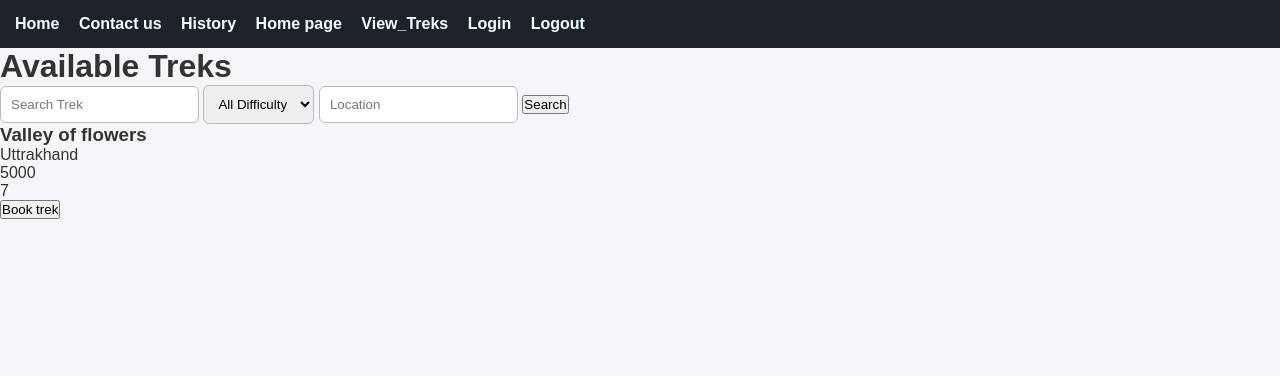
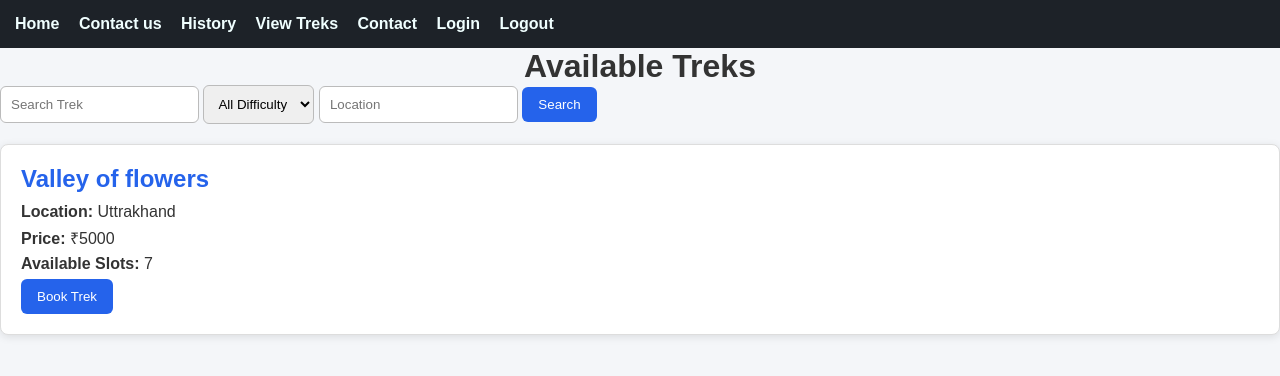
Before and after one commit to 24f2006892/Trekking-Management-Project, a Flask app: page /view_treks in a window 1280 px wide. Shown: the top 376 px of the page. Run offline with Flask 3, Linux system fonts and the light colour scheme; data comes from the database, SQL or seed files in the repository; both versions use the stored data as it was after the commit.

Commit message:
UI improvments and bugs fixing

```diff
--- a/app.py
+++ b/app.py
@@ -71,9 +71,9 @@ def init_db():
     flash("Database Initialized Successfully")
     return redirect("/")
 
-@app.route('/home')
+@app.route('/')
 def home():
-    return "Trekking project"
+    return render_template("home.html")
 
 # Show Bookings
 @app.route("/my_bookings")
@@ -189,7 +189,7 @@ def register():
             if role == "staff":
                 conn.execute("""
                             INSERT INTO staff (name, mobile, assigned_trek, status)
-                            VALUES (?, ?, ?, ?)""", (username,mobile,"Not Assigned","Pending"))
+                            VALUES (?, ?, ?, ?)""", (username, mobile, "Not Assigned", "Pending"))
             conn.commit()
         except:
             conn.close()
@@ -263,28 +263,46 @@ def book_trek(trek_id):
 @app.route("/delete_trek/<int:trek_id>",methods=["POST"])
 def delete_trek(trek_id):
     conn = get_db_connnection()
-    conn.execute("DELETE FROM treks WHERE id = ?",(trek_id))
+    conn.execute("DELETE FROM treks WHERE id = ?",(trek_id,))
     conn.commit()
     conn.close()
     return redirect("/view_treks")
 #Update treks
-@app.route("/update_trek/<int:trek_id>",methods=["GET","POST"])
+@app.route("/update_trek/<int:trek_id>", methods=["GET", "POST"])
 def update_trek(trek_id):
-    if session["user"]!="admin":
+
+    if "user" not in session or session["user"] != "admin":
         return redirect("/login")
+
     conn = get_db_connnection()
-    if request.method=="POST":
+
+    # Get current trek details
+    trek = conn.execute(
+        "SELECT * FROM treks WHERE id = ?",
+        (trek_id,)
+    ).fetchone()
+
+    if request.method == "POST":
+
         name = request.form["name"]
         location = request.form["location"]
         price = request.form["price"]
         slots = request.form["slots"]
 
-    conn.execute("""
-                UPDATE treks SET name = ?, location = ?, price = ?, slots = ?
-                WHERE id = ? """, (name, location, price, slots, trek_id))
-    conn.commit()
+        conn.execute("""
+            UPDATE treks
+            SET name = ?, location = ?, price = ?, slots = ?
+            WHERE id = ?
+        """, (name, location, price, slots, trek_id))
+
+        conn.commit()
+        conn.close()
+
+        flash("Trek Updated Successfully")
+        return redirect("/manage_treks")
+
     conn.close()
-    return redirect("/view_treks")
+    return render_template("update_trek.html", trek=trek)
 
 @app.route("/logout")
 def logout():
--- a/static/css/style.css
+++ b/static/css/style.css
@@ -180,3 +180,54 @@ footer{
     background-color: #f8f8f8;
 
 }
+
+/* Staff Dashboard Buttons */
+
+.staff-links{
+    display:flex;
+    justify-content:center;
+    gap:20px;
+    margin-top:30px;
+    flex-wrap:wrap;
+}
+
+.staff-btn{
+    background:#2563eb;
+    color:white;
+    text-decoration:none;
+    padding:12px 20px;
+    border-radius:8px;
+    min-width:180px;
+    text-align:center;
+    font-weight:bold;
+}
+
+.staff-btn:hover{
+    background:#1d4ed8;
+}
+
+.logout-btn{
+    background:#dc2626;
+}
+
+.logout-btn:hover{
+    background:#b91c1c;
+}
+
+.trek-card{
+    background:white;
+    border:1px solid #ddd;
+    border-radius:8px;
+    padding:20px;
+    margin:20px 0;
+    box-shadow:0 2px 8px rgba(0,0,0,.1);
+}
+
+.trek-card h2{
+    color:#2563eb;
+    margin-bottom:10px;
+}
+
+.trek-card p{
+    margin:6px 0;
+}
--- a/templates/admin_base.html
+++ b/templates/admin_base.html
@@ -17,7 +17,7 @@
         <a href="/admin_dashboard">Dashboard</a>
         <a href="/treks">Add Treks</a>
         <a href="/update_trek">Update Treks</a>
-        <a href="/manage-staff">Manage Staff</a>
+        <a href="/manage_staff">Manage Staff</a>
         <a href="/my_bookings">Manage Bookings</a>
         <a href="/manage_users">Manage Users</a>
         <a href="/manage_treks">Manage Treks</a>
--- a/templates/assign_staff.html
+++ b/templates/assign_staff.html
@@ -9,7 +9,7 @@
 <option value="{{ s['id'] }}">{{ s["name"] }}</option>
 {% endfor %}
 </select>
-<button>Assign</button>
+<button class="sbtn">Assign</button>
 </form>
 
 {% endblock %}
--- a/templates/base.html
+++ b/templates/base.html
@@ -12,9 +12,9 @@
 
         <a href="/my_bookings" style="color: azure; margin-right: 15px;">History</a>
 
-        <a href="/home" style="color: azure; margin-right: 15px;">Home page</a>
+        <a href="/view_treks" style="color: azure; margin-right: 15px;">View Treks</a>
 
-        <a href="/view_treks" style="color: azure; margin-right: 15px;">View_Treks</a>
+        <a href="/contact" style="color: azure; margin-right: 15px;">Contact</a>
 
         <a href="/login" style="color: azure; margin-right: 15px;">Login</a>
 
--- a/templates/contact.html
+++ b/templates/contact.html
@@ -3,7 +3,7 @@
 
     {% block content %}
     <div id="contact-div">
-    <h2 style="text-align: center;">Contact Us</h2> <br><br>
+    <h2 style="text-align: center; margin-top: 15px;">Contact Us</h2> <br><br>
     <p style="font-size: 24px;">For any qeuries and questions , you can contact on provided email</p>
     <p style="font-size: 24px;">Email : tracking123@gmail.com</p>
 
--- a/templates/manage_treks.html
+++ b/templates/manage_treks.html
@@ -21,17 +21,17 @@
 <td>{{trek["slots"]}}</td>
 <td>
 
-<a href="/update_trek/{{trek['id']}}">Edit</a>
+<a href="/update_trek/{{trek['id']}}" class="sbtn">Edit</a>
 |
 <form
 action="/delete_trek/{{trek['id']}}"
 method="POST"
 style="display:inline;">
-<button>Delete</button>
+<button class="sbtn">Delete</button>
 
 </form>
 |
-<a href="/assign_staff/{{trek['id']}}">Assign Staff</a>
+<a href="/assign_staff/{{trek['id']}}" class="sbtn">Assign Staff</a>
 </td>
 </tr>
 {% endfor %}
--- a/templates/staff_bookings.html
+++ b/templates/staff_bookings.html
@@ -2,6 +2,7 @@
 <html>
 <head>
     <title>My Bookings</title>
+    <link rel="stylesheet" href="{{ url_for('static', filename='css/style.css') }}">
 </head>
 <body>
 
@@ -30,8 +31,7 @@
 </table>
 
 <br>
-<a href="/staff_dashboard">
-    Back
+<a href="/staff_dashboard" class="staff-btn"> Back
 </a>
 
 </body>
--- a/templates/update_trek.html
+++ b/templates/update_trek.html
@@ -6,7 +6,7 @@
     <input type="text" name="location" value="{{trek["location"]}}">
     <input type="number" name="price" value="={{trek["price"]}}"><br><br>
     <input type="number" name="slots" value="{{trek["slots"]}}"><br><br>
-    <button type="submit">Update</button>
+    <button type="submit" class="sbtn">Update</button>
 </form>
 
 {% endblock %}
--- a/templates/update_trek_status.html
+++ b/templates/update_trek_status.html
@@ -2,6 +2,7 @@
 <html>
 <head>
     <title>Update Trek Status</title>
+    <link rel="stylesheet" href="{{ url_for('static', filename='css/style.css') }}">
 </head>
 <body>
 
@@ -14,12 +15,12 @@
 
 <br><br>
 
-<button type="submit"> Update Status </button>
+<button type="submit" class="sbtn"> Update Status </button>
 </form>
 
 <br>
 
-<a href="/staff_dashboard">Back</a>
+<a href="/staff_dashboard" class="sbtn">Back</a>
 
 </body>
 </html>
--- a/templates/view_treks.html
+++ b/templates/view_treks.html
@@ -1,35 +1,53 @@
 {% extends "base.html" %}
 {% block content %}
-<h1>Available Treks</h1>
-{% for trek in treks %}
-<div>
-   <form method="GET" action="/view_treks"></form>
+
+<h1 style="text-align:center;">Available Treks</h1>
+
+<form method="GET" action="/view_treks" class="search-form">
+
     <input type="text" name="search" placeholder="Search Trek">
+
     <select name="difficulty">
         <option value="">All Difficulty</option>
         <option value="Easy">Easy</option>
         <option value="Moderate">Moderate</option>
         <option value="Hard">Hard</option>
     </select>
+
     <input type="text" name="location" placeholder="Location">
-    <button type="submit">Search</button>
+
+    <button type="submit" class="sbtn">
+        Search
+    </button>
 
 </form>
 
-<br>
-   <h3>{{trek["name"]}}</h3>
-   <p>{{trek["location"]}}</p>
-   <p>{{trek["price"]}}</p>
-   <p>{{trek["slots"]}}</p>
+{% for trek in treks %}
 
-<form action="/book/{{ trek['id'] }}" method="POST">
-   {% if trek["slots"]>0 %}
-      <button type="submit">Book trek</button>
-   {% else %}
-      <p>Full</p>
-   {% endif %}
-   </form>
+<div class="trek-card">
+
+    <h2>{{ trek["name"] }}</h2>
+    <p><b>Location:</b> {{ trek["location"] }}</p>
+    <p><b>Price:</b> ₹{{ trek["price"] }}</p>
+    <p><b>Available Slots:</b> {{ trek["slots"] }}</p>
+    <form action="/book/{{ trek['id'] }}" method="POST">
+
+        {% if trek["slots"] > 0 %}
+
+            <button type="submit" class="sbtn">
+                Book Trek
+            </button>
+
+        {% else %}
+
+            <p style="color:red;"><b>Full</b></p>
+
+        {% endif %}
+
+    </form>
 
 </div>
+
 {% endfor %}
+
 {% endblock %}
```
Also changed, not shown: templates/home.html (+43 -5 lines), templates/staff_dashboard.html (+11 -8 lines), templates/update_slots.html (+5 -4 lines), database.db.
